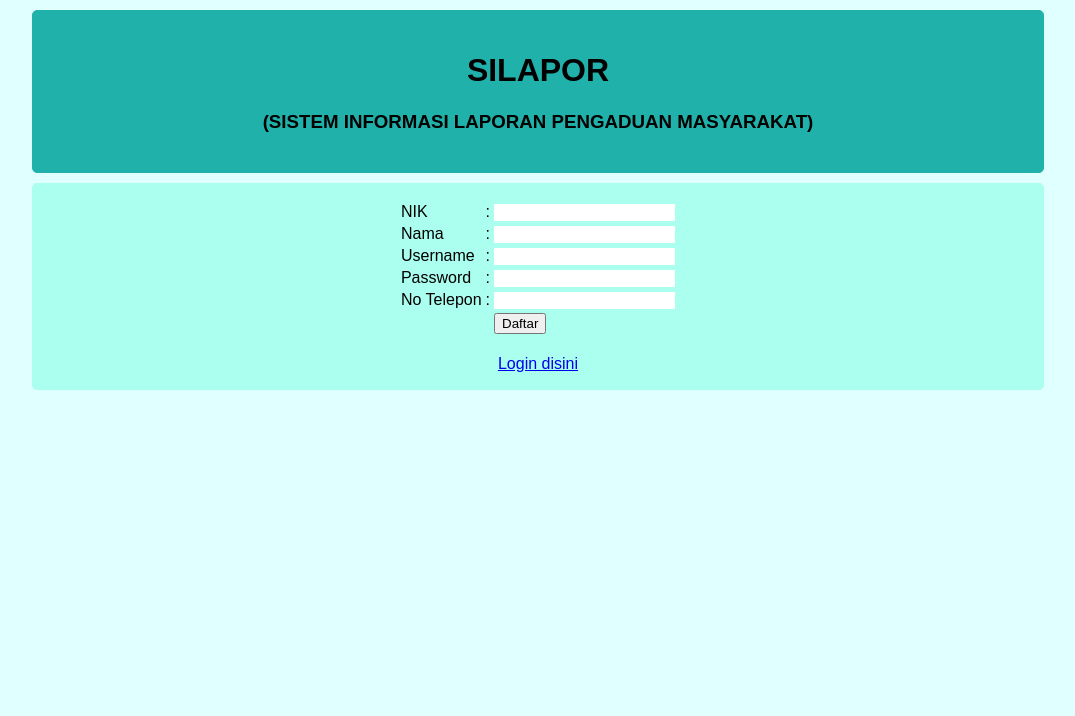
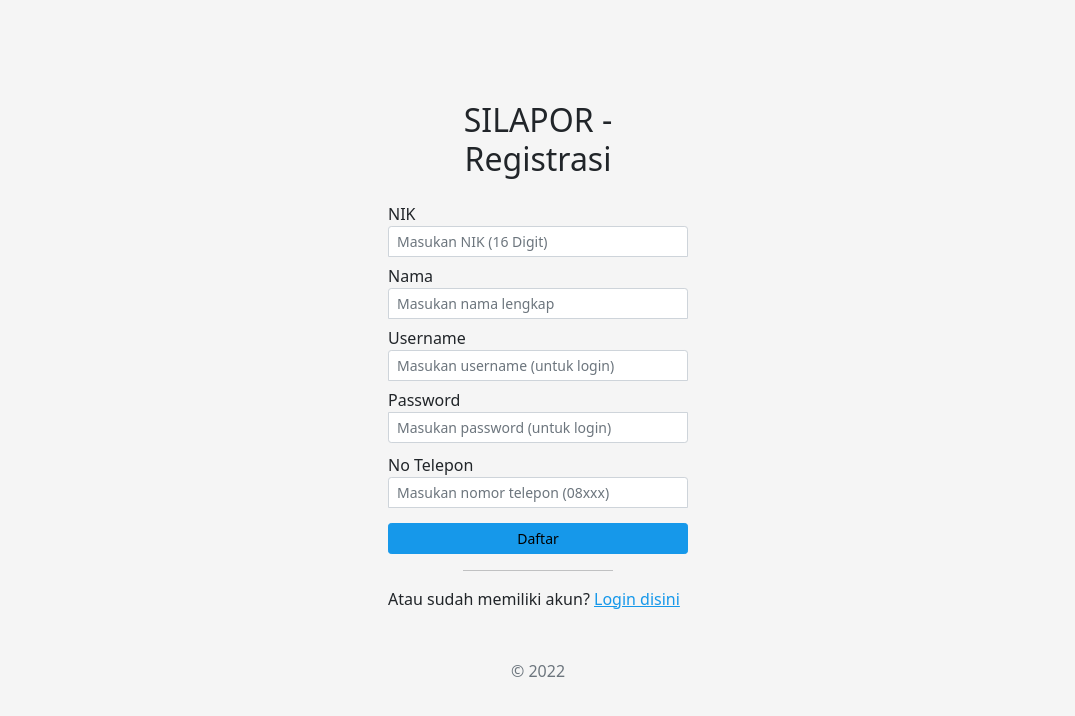
Before and after one commit to rzlfathurrahman/silapor-native, a PHP site: page /daftar in a window 1280 px wide. Shown: the top 716 px of the page, without its empty margins (102-1177 px from the left). Run offline with PHP 8.4, Linux system fonts and the light colour scheme.

Commit message:
add copyright section on register page

```diff
--- a/masy_registrasi.php
+++ b/masy_registrasi.php
@@ -1,60 +1,47 @@
-<!DOCTYPE html>
-<html lang="en">
-<head>
-  <meta charset="UTF-8">
-  <meta http-equiv="X-UA-Compatible" content="IE=edge">
-  <meta name="viewport" content="width=device-width, initial-scale=1.0">
-  <title>SILAPOR - Registrasi</title>
-  <link rel="stylesheet" href="style.css">
-</head>
-<body>
-  <div class="content">
-    <header>
-      <h1 class="judul">SILAPOR</h1>
-      <h3 class="deskripsi">(SISTEM INFORMASI LAPORAN PENGADUAN MASYARAKAT)</h3>
-    </header>
-    <center>
-      <div class="badan">
-        <form action="simpan_reg_masyarakat.php" method="post">
-          <table>
-            <tr>
-              <td>NIK</td>
-              <td>:</td>
-              <td><input type="text" name="nik"></td>
-            </tr>
-            <tr>
-              <td>Nama</td>
-              <td>:</td>
-              <td><input type="text" name="nama"></td>
-            </tr>
-            <tr>
-              <td>Username</td>
-              <td>:</td>
-              <td><input type="text" name="username"></td>
-            </tr>
-            <tr>
-              <td>Password</td>
-              <td>:</td>
-              <td><input type="password" name="password"></td>
-            </tr>
-            <tr>
-              <td>No Telepon</td>
-              <td>:</td>
-              <td><input type="text" name="telp"></td>
-            </tr>
-            <tr>
-              <td></td>
-              <td></td>
-              <td>
-                <button type="submit" name="daftar">Daftar</button>
-              </td>
-            </tr>
-          </table>
-          <br>
-          <a href="index.php">Login disini</a>
-        </form>
-      </div>
-    </center>
-  </div>
+<?php
+
+  require_once 'layouts/header.php';
+
+?>
+<main class="form-signin">
+
+  <form action="simpan_reg_masyarakat.php" method="post">
+    <h1 class="h2 mb-4 fw-normal text-center">SILAPOR - Registrasi</h1>
+
+    <div class="form-group mb-2">
+      <label for="nik">NIK</label>
+      <input id="nik" type="text" class="form-control form-control-sm" name="nik" placeholder="Masukan NIK (16 Digit)" >
+    </div>
+
+    <div class="form-group mb-2">
+      <label for="nama">Nama</label>
+      <input id="nama" type="text" class="form-control form-control-sm" name="nama" placeholder="Masukan nama lengkap" >
+    </div>
+
+    <div class="form-group mb-2">
+      <label for="username">Username</label>
+      <input id="username" type="text" class="form-control form-control-sm" name="username" placeholder="Masukan username (untuk login)" >
+    </div>
+
+    <div class="form-group mb-2">
+      <label for="password">Password</label>
+      <input id="password" type="password" class="form-control form-control-sm" name="password" placeholder="Masukan password (untuk login)" >
+    </div>
+
+    <div class="form-group mb-3">
+      <label for="telp">No Telepon</label>
+      <input id="telp" type="text" class="form-control form-control-sm" name="telp" placeholder="Masukan nomor telepon (08xxx)" >
+    </div>
+
+    <button type="submit" class="btn btn-sm w-100 btn-primary">Daftar</button>
+
+    <hr style="width: 50%;" class="mx-auto">
+
+    Atau sudah memiliki akun? <a href="login">Login disini</a>
+
+    <p class="mt-5 mb-3 text-center text-muted">&copy; <?= date('Y') ?></p>
+  </form>
+</main>
+
 </body>
 </html>
```
